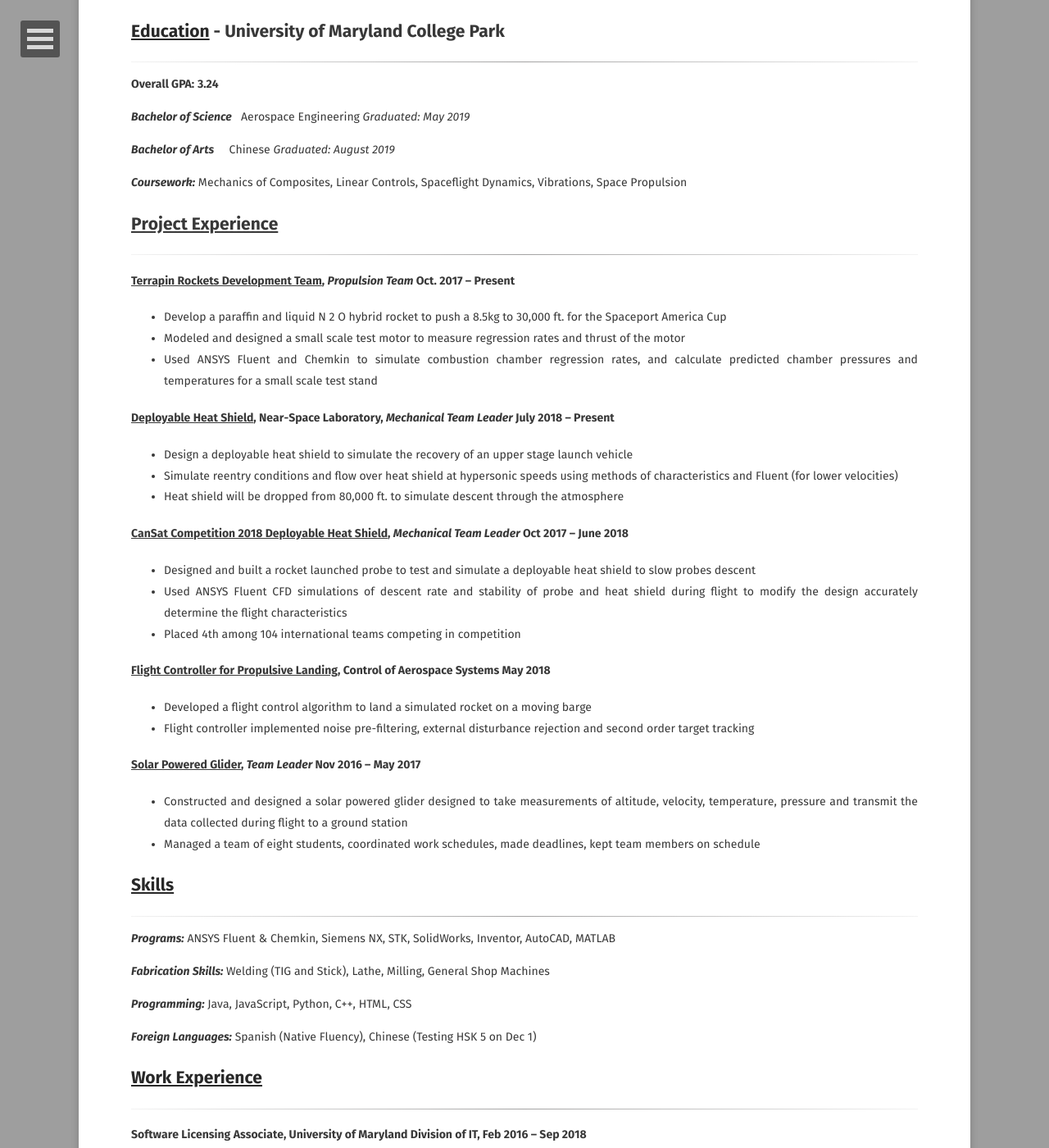
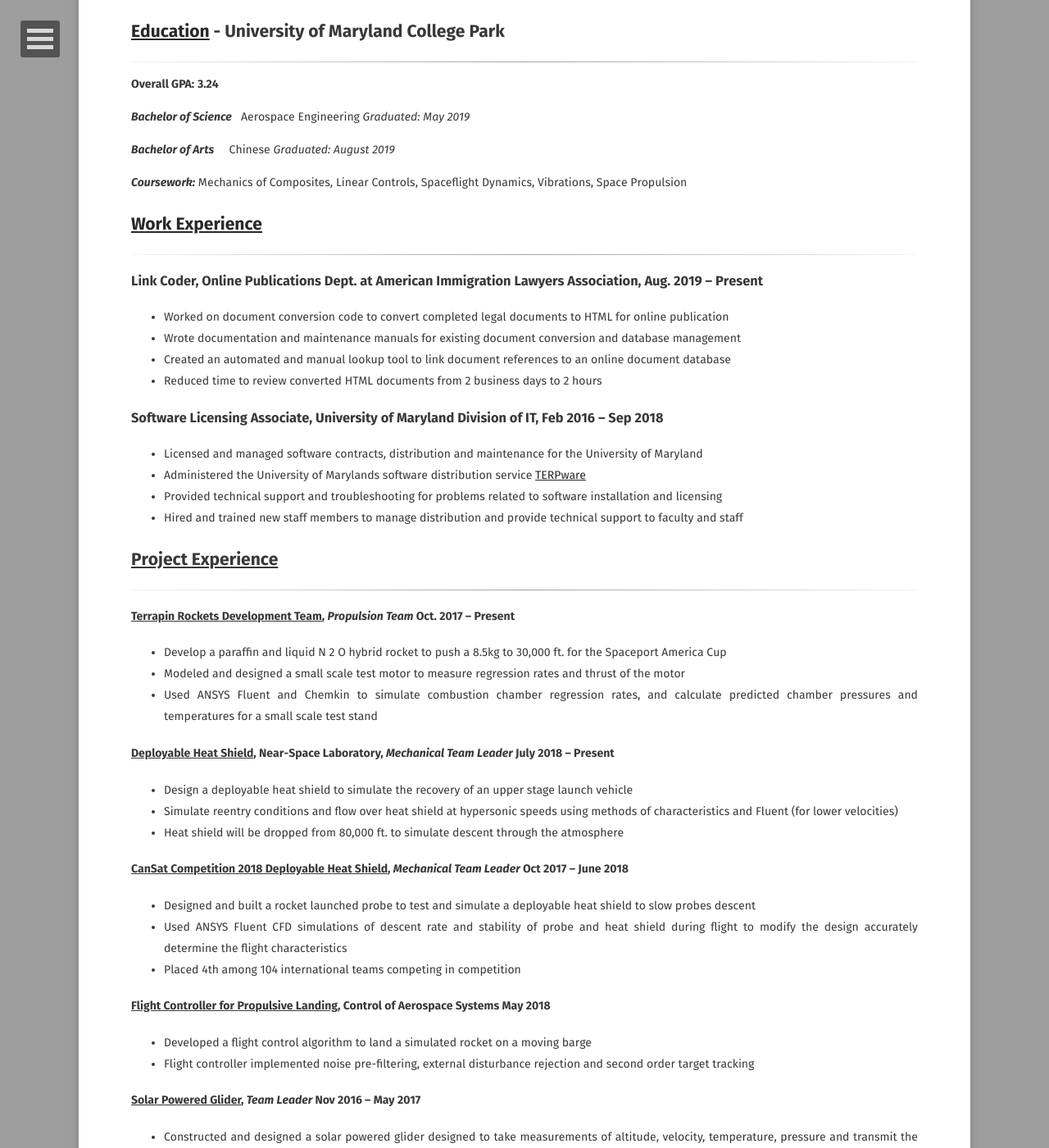
Before and after one commit to andanao/Personal-Site, a Jekyll site: the page built from resume/2018-02-10-resume.md, in a window 1280 px wide and 1400 px high, scrolled down 250 px. Shown: the whole window at 82% size. Built offline with Jekyll 4.4.1, drawn with Linux system fonts in a browser that asks for light colours; some web fonts are replaced; some of the changed text lies outside the part shown.

Commit message:
changes to resume

```diff
--- a/resume/2018-02-10-resume.md
+++ b/resume/2018-02-10-resume.md
@@ -4,7 +4,7 @@ layout: page
 permalink: /resume/
 ---
 <center>
-<a href="/resume/A_Danao-Schroeder_resume_2019-09.pdf" class="btn btn-success" target="_blank" > PDF</a>
+<a href="/resume/A_Danao-Schroeder_resume_2019-10.pdf" class="btn btn-success" target="_blank" > PDF</a>
      &#32;&#32;&#32;&#32;&#32;
      ---o---
      &#32;&#32;&#32;&#32;&#32;
@@ -12,7 +12,9 @@ permalink: /resume/
 </center>
 
 ## [Education](/resume/#education)  -  University of Maryland College Park
+
 ---
+
 **Overall GPA:**  **3.24**
 
 **_Bachelor of Science_** &nbsp; Aerospace Engineering *Graduated: May 2019*
@@ -21,8 +23,28 @@ permalink: /resume/
 
 **_Coursework:_** Mechanics of Composites, Linear Controls, Spaceflight Dynamics, Vibrations, Space Propulsion
 
+## [Work Experience](/resume/#work)
+
+---
+
+### Link Coder, Online Publications Dept. at American Immigration Lawyers Association, Aug. 2019 – Present
+
+- Worked on document conversion code to convert completed legal documents to HTML for online publication
+- Wrote documentation and maintenance manuals for existing document conversion and database management
+- Created an automated and manual lookup tool to link document references to an online document database
+- Reduced time to review converted HTML documents from 2 business days to 2 hours
+
+### Software Licensing Associate, University of Maryland Division of IT, Feb 2016 – Sep 2018
+
+- Licensed and managed software contracts, distribution and maintenance for the University of Maryland
+- Administered the University of Marylands software distribution service [TERPware](http://terpware.umd.edu)
+- Provided technical support and troubleshooting for problems related to software installation and licensing
+- Hired and trained new staff members to manage distribution and provide technical support to faculty and staff
+
 ## [Project Experience]()
+
 ---
+
 #### [Terrapin Rockets Development Team](), _Propulsion Team_ Oct. 2017 – Present
 
 - Develop a paraffin and liquid N 2 O hybrid rocket to push a 8.5kg to 30,000 ft. for the Spaceport America Cup
```
Also changed, not shown: other parts of resume/2018-02-10-resume.md (+1 -10 lines), 1 other file.
